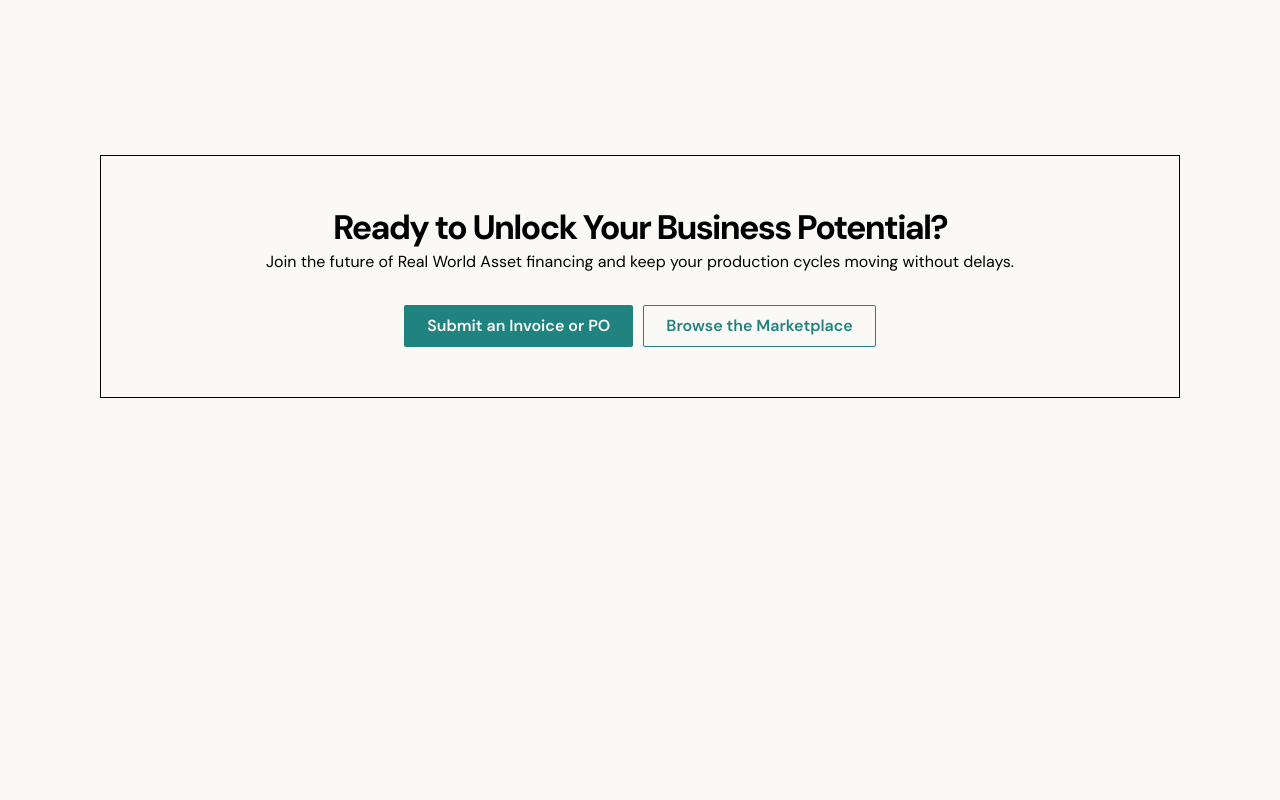
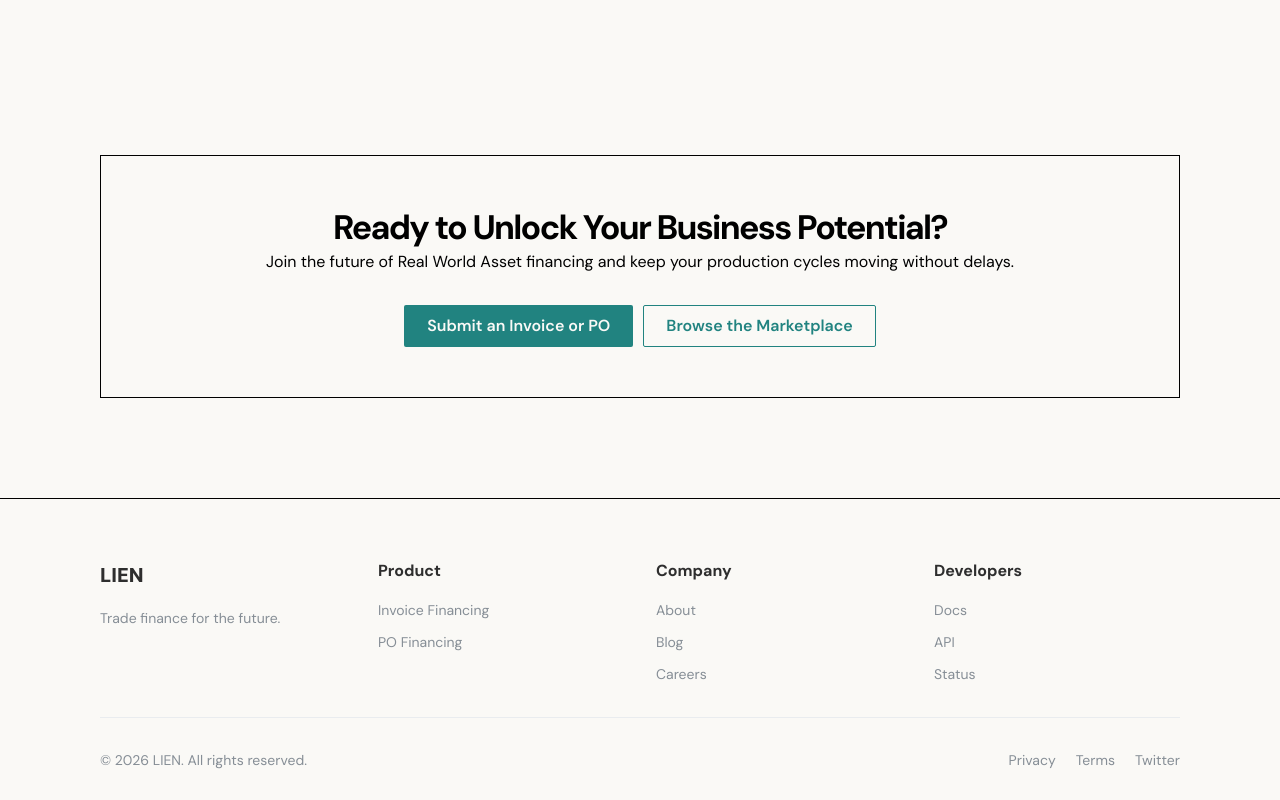
Before and after one commit to we-are-lumen/Lien, a Next.js app in the folder frontend/: page / in a window 1280 px wide. Shown: the part 1998-2798 px from the top of the page. Before the commit the page ends 2496 px from the top, so only its background shows below. Built offline with nearby package versions, Linux system fonts and the light colour scheme.

Commit message:
feat(landing): slicing footer section

```diff
--- a/frontend/app/(landing)/layout.tsx
+++ b/frontend/app/(landing)/layout.tsx
@@ -1,3 +1,4 @@
+import LandingFooter from "@/shared/components/navigations/LandingFooter";
 import LandingNavbar from "@/shared/components/navigations/LandingNavbar";
 
 export default function LandingLayout({
@@ -9,6 +10,7 @@ export default function LandingLayout({
     <div>
       <LandingNavbar />
       {children}
+      <LandingFooter />
     </div>
   );
 }
--- /dev/null
+++ b/frontend/shared/components/navigations/LandingFooter.tsx
@@ -0,0 +1,94 @@
+"use client";
+
+import { Anchor, Box, Divider, Grid, Group, Stack, Text } from "@mantine/core";
+
+const FOOTER_DATA = [
+  {
+    title: "Product",
+    links: [
+      { label: "Invoice Financing", link: "#" },
+      { label: "PO Financing", link: "#" },
+    ],
+  },
+  {
+    title: "Company",
+    links: [
+      { label: "About", link: "#" },
+      { label: "Blog", link: "#" },
+      { label: "Careers", link: "#" },
+    ],
+  },
+  {
+    title: "Developers",
+    links: [
+      { label: "Docs", link: "#" },
+      { label: "API", link: "#" },
+      { label: "Status", link: "#" },
+    ],
+  },
+];
+
+const LandingFooter = () => {
+  const groups = FOOTER_DATA.map((group) => {
+    const links = group.links.map((link, index) => (
+      <Anchor
+        key={index}
+        href={link.link}
+        c="gray.6"
+        size="sm"
+        underline="hover"
+      >
+        {link.label}
+      </Anchor>
+    ));
+
+    return (
+      <Grid.Col span={{ base: 12, sm: 4, md: 3 }} key={group.title}>
+        <Text fw={700} mb="md" size="md" c="dark">
+          {group.title}
+        </Text>
+        <Stack gap="sm">{links}</Stack>
+      </Grid.Col>
+    );
+  });
+
+  return (
+    <Box pt={60} pb={30} px={100} style={{ borderTop: "1.5px solid black" }}>
+      <Box>
+        <Grid gap="xl">
+          <Grid.Col span={{ base: 12, md: 3 }}>
+            <Text fw={900} size="xl" mb="md" c="dark">
+              LIEN
+            </Text>
+            <Text c="gray.6" size="sm">
+              Trade finance for the future.
+            </Text>
+          </Grid.Col>
+
+          {groups}
+        </Grid>
+
+        <Divider my="xl" color="gray.2" />
+        <Group justify="space-between" align="center">
+          <Text c="gray.6" size="sm">
+            © 2026 LIEN. All rights reserved.
+          </Text>
+
+          <Group gap="lg">
+            <Anchor href="#" c="gray.6" size="sm" underline="hover">
+              Privacy
+            </Anchor>
+            <Anchor href="#" c="gray.6" size="sm" underline="hover">
+              Terms
+            </Anchor>
+            <Anchor href="#" c="gray.6" size="sm" underline="hover">
+              Twitter
+            </Anchor>
+          </Group>
+        </Group>
+      </Box>
+    </Box>
+  );
+};
+
+export default LandingFooter;
```
